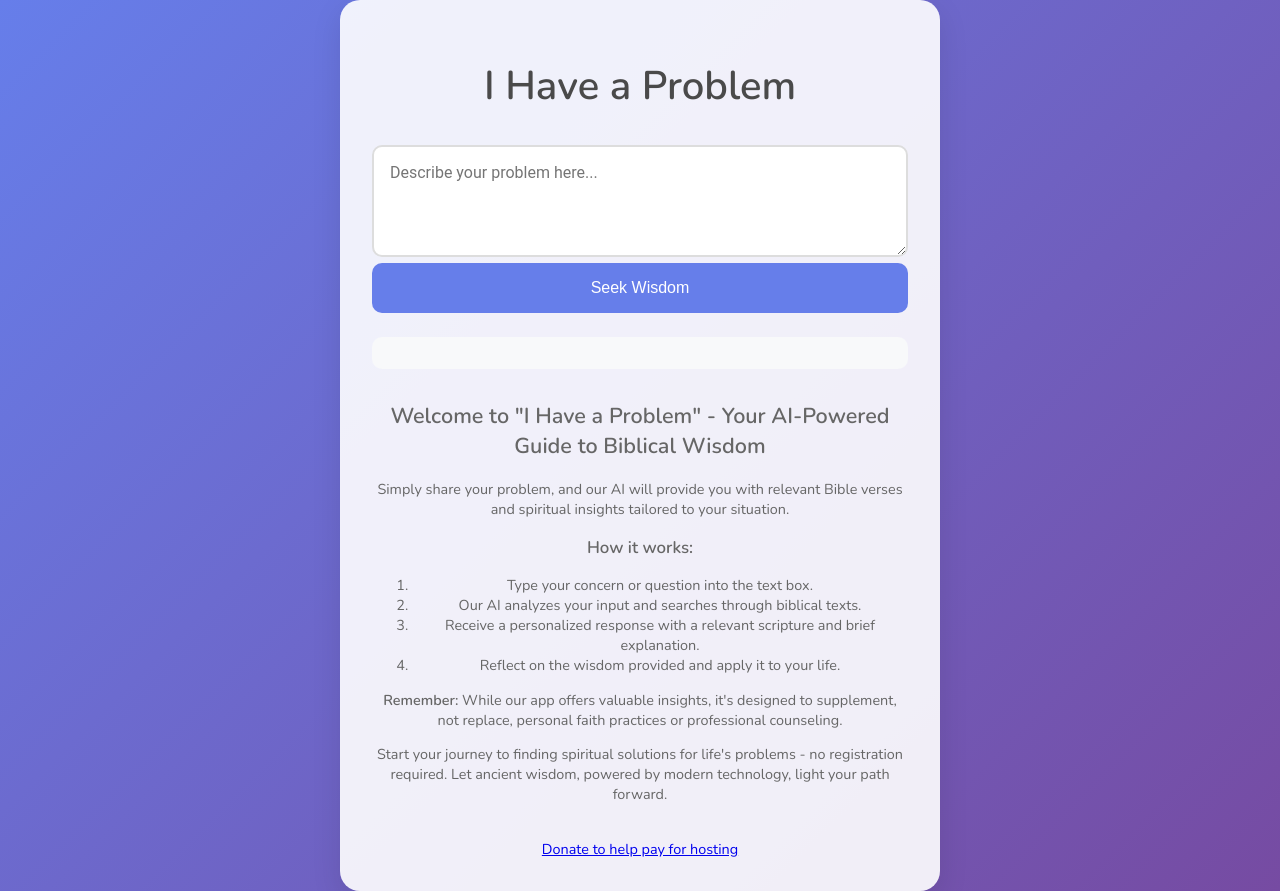
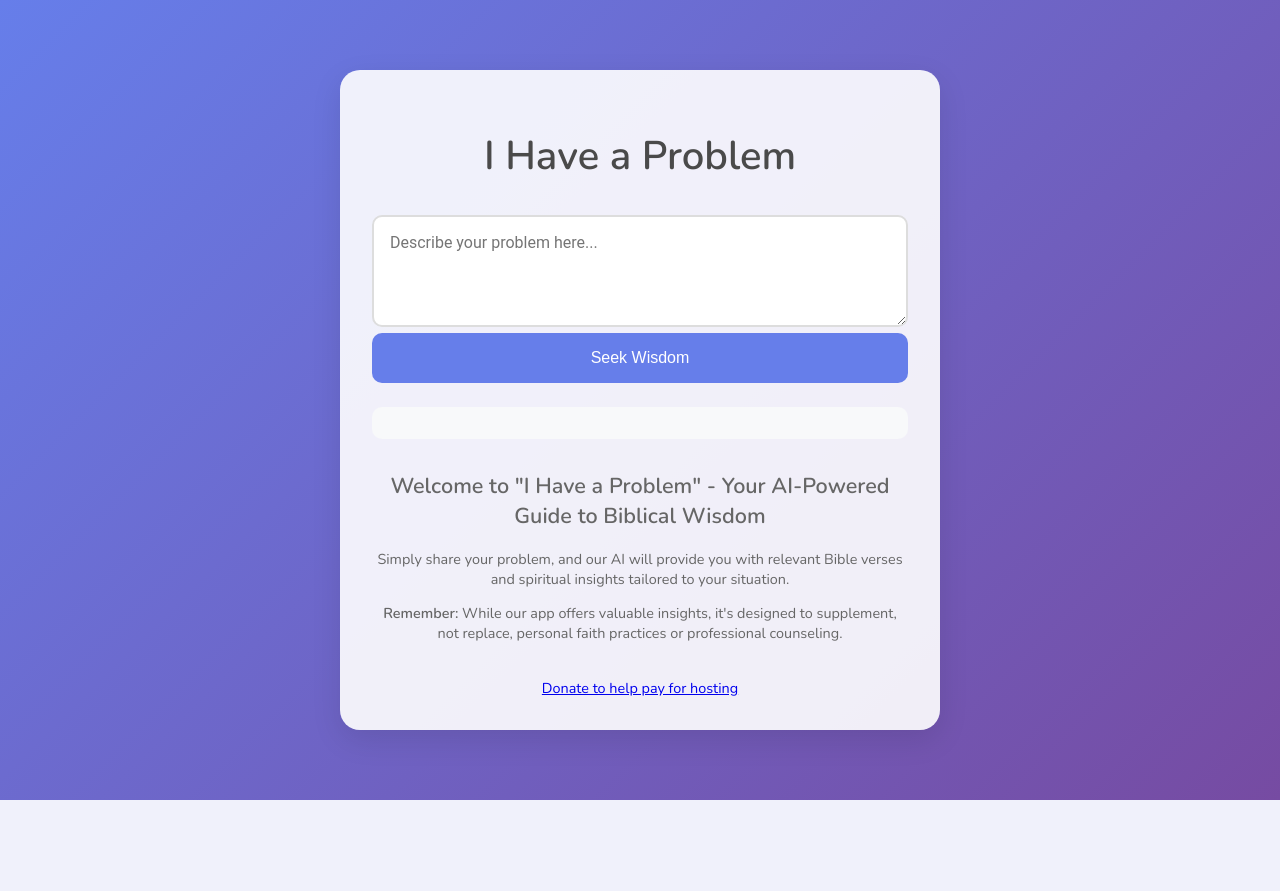
Before and after one commit to RaymondFH/ProverbsAI, a Flask app: page / in a window 1280 px wide. After the commit the page ends 800 px from the top, so only its background shows below. Run offline with Flask 3, Linux system fonts and the light colour scheme.

Commit message:
Update index.html

```diff
--- a/templates/index.html
+++ b/templates/index.html
@@ -28,18 +28,10 @@
 
                 <p>Simply share your problem, and our AI will provide you with relevant Bible verses and spiritual insights tailored to your situation.</p>
 
-                <h3>How it works:</h3>
-                <ol>
-                    <li>Type your concern or question into the text box.</li>
-                    <li>Our AI analyzes your input and searches through biblical texts.</li>
-                    <li>Receive a personalized response with a relevant scripture and brief explanation.</li>
-                    <li>Reflect on the wisdom provided and apply it to your life.</li>
-                </ol>
-
 
                 <p><strong>Remember:</strong> While our app offers valuable insights, it's designed to supplement, not replace, personal faith practices or professional counseling.</p>
 
-                <p class="cta">Start your journey to finding spiritual solutions for life's problems - no registration required. Let ancient wisdom, powered by modern technology, light your path forward.</p>
+
             </section>
             <br>
             <a href="https://www.paypal.com/donate/?hosted_button_id=J932GJKB4F4WJ">Donate to help pay for hosting</a>
```
